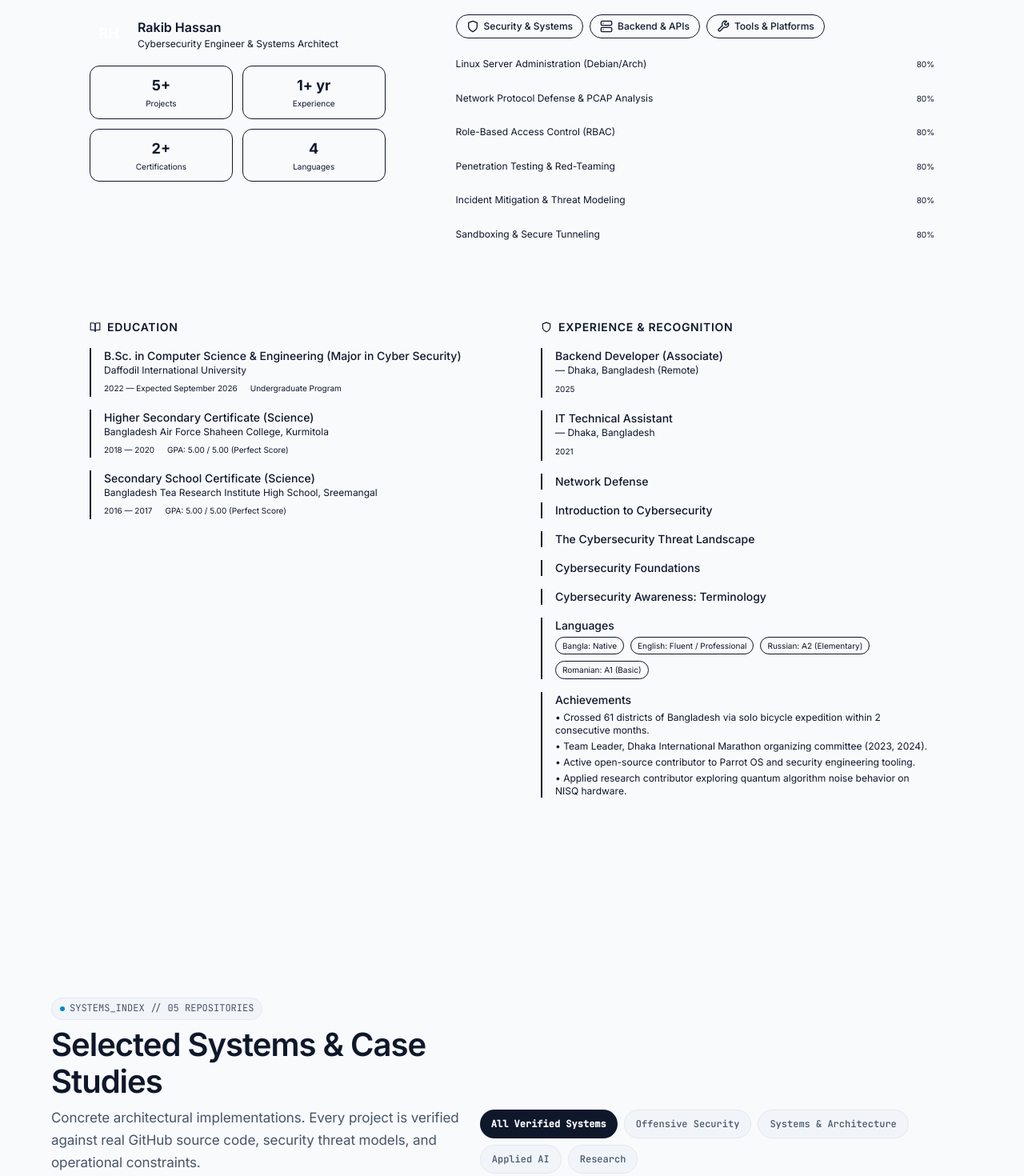
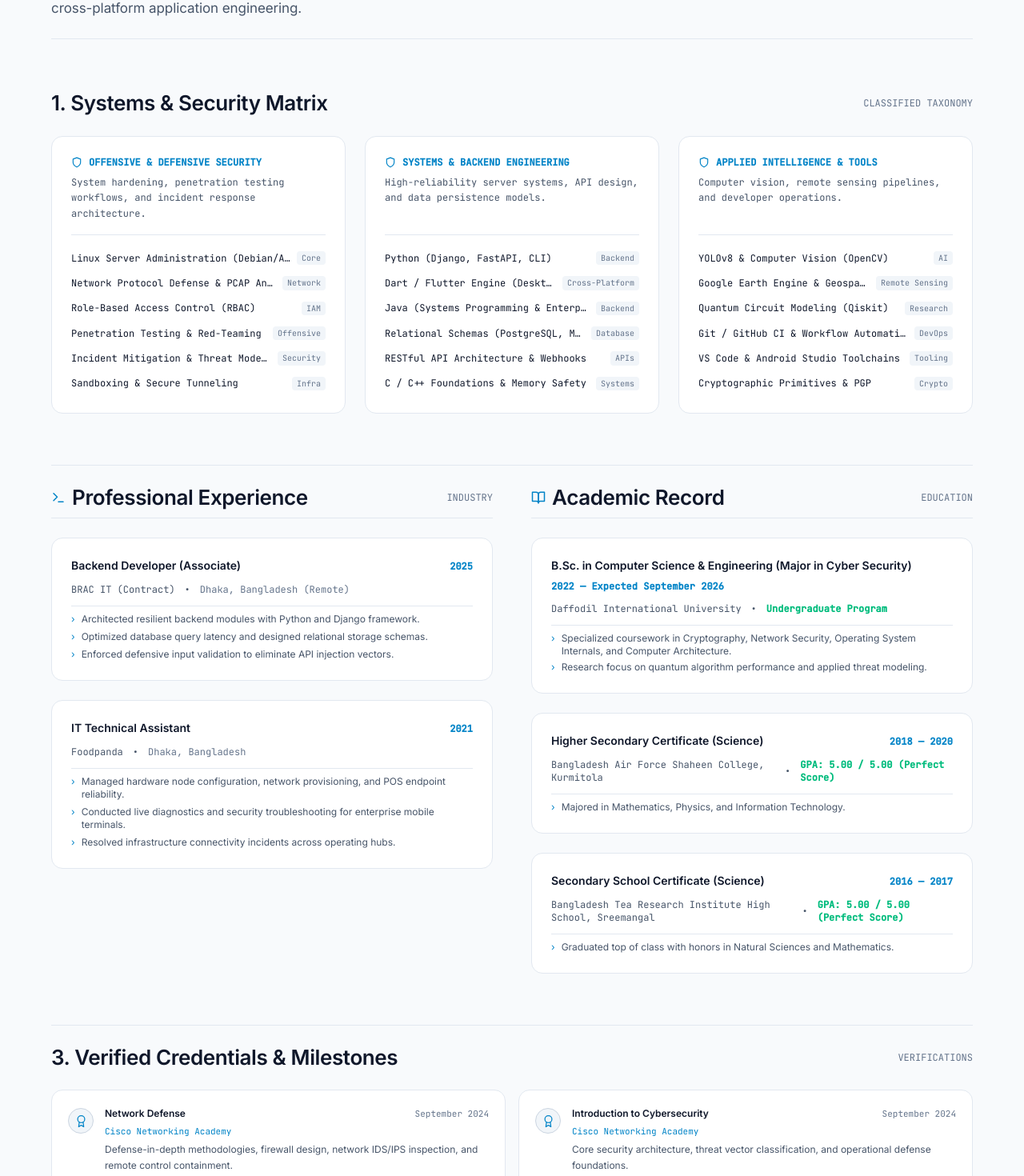
Before and after one commit to rakibhassanrh66/rakibhassanrh66.github.io, a React (Vite) app: page / in a window 1280 px wide. Shown: the part 1020-2490 px from the top of the page at 80% size. Built offline with nearby package versions, Linux system fonts and the light colour scheme.

Commit message:
feat(about): rebuild technical matrix, experience timeline, and certified credentials

```diff
--- a/src/components/about/AboutSection.tsx
+++ b/src/components/about/AboutSection.tsx
@@ -1,234 +1,244 @@
-import { useState } from 'react';
-import { motion } from 'framer-motion';
-import { FiShield, FiServer, FiTool, FiCode, FiCpu, FiGlobe, FiBookOpen } from 'react-icons/fi';
-import { portfolioData, skills, education, experience, languages, achievements, certifications } from '@/data/portfolio';
-import { useDeviceDetect } from '@/hooks/useDeviceDetect';
+import React from 'react';
+import {
+  FiShield,
+  FiTerminal,
+  FiCheckCircle,
+  FiAward,
+  FiCalendar,
+  FiMapPin,
+  FiGlobe,
+  FiBookOpen,
+} from 'react-icons/fi';
+import {
+  portfolioData,
+  skillGroups,
+  experience,
+  education,
+  certifications,
+  achievements,
+  languages,
+} from '@/data/portfolio';
 
-const categoryIcons: Record<string, React.ReactNode> = {
-  security: <FiShield className="h-4 w-4" />,
-  backend: <FiServer className="h-4 w-4" />,
-  tools: <FiTool className="h-4 w-4" />,
-  programming: <FiCode className="h-4 w-4" />,
-  ai: <FiCpu className="h-4 w-4" />,
-  languages: <FiGlobe className="h-4 w-4" />,
-};
+export const AboutSection: React.FC = () => {
+  return (
+    <section
+      id="about"
+      aria-label="Technical Matrix, Experience & Credentials"
+      className="py-24 px-4 sm:px-6 md:px-8 lg:px-12 border-b border-[var(--color-hairline)]"
+    >
+      <div className="max-w-6xl mx-auto space-y-16">
+        {/* Section Header */}
+        <div className="space-y-3 pb-6 border-b border-[var(--color-hairline)]">
+          <div className="telemetry-chip">
+            <span className="w-1.5 h-1.5 rounded-full bg-[var(--color-accent)]" />
+            <span>OPERATIONAL_BACKGROUND // PROFILE & MATRIX</span>
+          </div>
+          <h2 className="type-h1 text-[var(--color-ink)]">
+            Technical Architecture & Credentials
+          </h2>
+          <p className="type-body text-[var(--color-ink-muted)] max-w-2xl">
+            {portfolioData.summary}
+          </p>
+        </div>
 
-const categoryLabels: Record<string, string> = {
-  security: 'Security & Systems',
-  backend: 'Backend & APIs',
-  tools: 'Tools & Platforms',
-  programming: 'Programming',
-  ai: 'AI & Analytics',
-  languages: 'Languages',
-};
+        {/* 1. Technical Capability Matrix (Categorized Taxonomy) */}
+        <div className="space-y-6">
+          <div className="flex items-center justify-between">
+            <h3 className="type-h2 text-[var(--color-ink)]">
+              1. Systems & Security Matrix
+            </h3>
+            <span className="text-xs font-mono text-[var(--color-ink-faint)]">
+              CLASSIFIED TAXONOMY
+            </span>
+          </div>
 
-function SkillBar({ name, level, delay = 0 }: { name: string; level: number; delay?: number }) {
-  return (
-    <motion.div
-      className="group relative"
-      initial={{ opacity: 0, x: -20 }}
-      whileInView={{ opacity: 1, x: 0 }}
-      viewport={{ once: true }}
-      transition={{ delay, duration: 0.4 }}
-    >
-      <div className="mb-1 flex items-center justify-between">
-        <span className="text-xs text-[var(--text-secondary)] group-hover:text-[var(--text-primary)] transition-colors">{name}</span>
-        <span className="text-[10px] text-[var(--text-muted)]">{level}%</span>
-      </div>
-      <div className="h-1.5 overflow-hidden rounded-full bg-[var(--input-bg)]">
-        <motion.div
-          className="h-full rounded-full bg-gradient-to-r from-neon-cyan to-electric-purple"
-          initial={{ width: 0 }}
-          whileInView={{ width: `${level}%` }}
-          viewport={{ once: true }}
-          transition={{ delay: delay + 0.2, duration: 0.8, ease: 'easeOut' }}
-        />
-      </div>
-    </motion.div>
-  );
-}
+          <div className="grid grid-cols-1 md:grid-cols-3 gap-6">
+            {skillGroups.map((group) => (
+              <div
+                key={group.category}
+                className="panel-surface p-6 rounded-[var(--radius-lg)] space-y-4 hover:border-[var(--color-hairline-strong)] transition-all flex flex-col justify-between"
+              >
+                <div className="space-y-2">
+                  <div className="flex items-center gap-2 text-xs font-mono font-semibold text-[var(--color-accent)] uppercase">
+                    <FiShield size={14} />
+                    <span>{group.category}</span>
+                  </div>
+                  <p className="text-xs text-[var(--color-ink-muted)] font-mono leading-relaxed">
+                    {group.description}
+                  </p>
+                </div>
 
-export default function AboutSection() {
-  const [activeCategory, setActiveCategory] = useState<string>('security');
-  const { deviceType } = useDeviceDetect();
-  const isMobile = deviceType === 'mobile';
+                <div className="space-y-1.5 pt-4 border-t border-[var(--color-hairline)]">
+                  {group.skills.map((skill) => (
+                    <div
+                      key={skill.name}
+                      className="flex items-center justify-between py-1 text-xs font-mono text-[var(--color-ink)]"
+                    >
+                      <span className="truncate pr-2">{skill.name}</span>
+                      <span className="text-[10px] text-[var(--color-ink-faint)] px-1.5 py-0.5 rounded bg-[var(--color-surface-2)] shrink-0">
+                        {skill.tag}
+                      </span>
+                    </div>
+                  ))}
+                </div>
+              </div>
+            ))}
+          </div>
+        </div>
 
-  const categories = [...new Set(skills.map((s) => s.category))];
-  const filteredSkills = skills.filter((s) => s.category === activeCategory);
+        {/* 2. Professional Experience & Academic Timeline */}
+        <div className="grid grid-cols-1 lg:grid-cols-2 gap-12 pt-6 border-t border-[var(--color-hairline)]">
+          {/* Left: Professional Work History */}
+          <div className="space-y-6">
+            <div className="flex items-center justify-between pb-2 border-b border-[var(--color-hairline)]">
+              <h3 className="type-h2 text-[var(--color-ink)] flex items-center gap-2">
+                <FiTerminal size={18} className="text-[var(--color-accent)]" />
+                <span>Professional Experience</span>
+              </h3>
+              <span className="text-xs font-mono text-[var(--color-ink-faint)]">
+                INDUSTRY
+              </span>
+            </div>
 
-  return (
-    <section id="about" className="relative py-20 lg:py-32">
-      <div className="mx-auto max-w-6xl px-6">
-        {/* Section Header */}
-        <motion.div
-          className="mb-16 text-center"
-          initial={{ opacity: 0, y: 20 }}
-          whileInView={{ opacity: 1, y: 0 }}
-          viewport={{ once: true }}
-        >
-          <span className="inline-block rounded-full border border-neon-cyan/20 bg-neon-cyan/5 px-4 py-1.5 text-xs font-medium tracking-wider text-neon-cyan uppercase">
-            About
-          </span>
-          <h2 className="mt-4 text-3xl font-bold text-[var(--text-primary)] sm:text-4xl font-[Orbitron]">
-            Security<span className="gradient-text"> Engineer</span>
-          </h2>
-        </motion.div>
+            <div className="space-y-6">
+              {experience.map((item) => (
+                <div
+                  key={item.role + item.organization}
+                  className="panel-surface p-6 rounded-[var(--radius-lg)] space-y-3"
+                >
+                  <div className="flex flex-wrap items-baseline justify-between gap-2">
+                    <h4 className="text-sm font-semibold text-[var(--color-ink)]">
+                      {item.role}
+                    </h4>
+                    <span className="text-xs font-mono text-[var(--color-accent)] font-semibold">
+                      {item.period}
+                    </span>
+                  </div>
 
-        <div className={`grid gap-10 ${isMobile ? 'grid-cols-1' : 'grid-cols-5'}`}>
-          {/* Profile Card */}
-          <motion.div
-            className={`glass-panel p-6 ${isMobile ? '' : 'col-span-2'}`}
-            initial={{ opacity: 0, x: -20 }}
-            whileInView={{ opacity: 1, x: 0 }}
-            viewport={{ once: true }}
-          >
-            <div className="mb-4 flex items-center gap-3">
-              <div className="flex h-12 w-12 items-center justify-center rounded-xl bg-gradient-to-br from-neon-cyan to-electric-purple text-lg font-bold text-white">
-                RH
-              </div>
-              <div>
-                <h3 className="font-semibold text-[var(--text-primary)]">{portfolioData.name}</h3>
-                <p className="text-xs text-[var(--text-muted)]">{portfolioData.role}</p>
-              </div>
-            </div>
-            <p className="mb-4 text-sm leading-relaxed text-[var(--text-secondary)]">{portfolioData.aboutDetail}</p>
+                  <div className="text-xs font-mono text-[var(--color-ink-muted)] flex items-center gap-3">
+                    <span>{item.organization}</span>
+                    <span>•</span>
+                    <span className="text-[var(--color-ink-faint)]">{item.location}</span>
+                  </div>
 
-            {/* Quick Stats */}
-            <div className="grid grid-cols-2 gap-3">
-              {[
-                { label: 'Projects', value: '5+' },
-                { label: 'Experience', value: '1+ yr' },
-                { label: 'Certifications', value: '2+' },
-                { label: 'Languages', value: '4' },
-              ].map((stat) => (
-                <div
-                  key={stat.label}
-                  className="rounded-xl border border-[var(--card-border)] bg-[var(--card-bg)] px-3 py-2.5 text-center"
-                >
-                  <div className="text-lg font-bold gradient-text">{stat.value}</div>
-                  <div className="text-[10px] text-[var(--text-muted)]">{stat.label}</div>
+                  <ul className="space-y-1.5 text-xs text-[var(--color-ink-muted)] pt-2 border-t border-[var(--color-hairline)]">
+                    {item.bullets.map((b, i) => (
+                      <li key={i} className="flex items-start gap-2">
+                        <span className="text-[var(--color-accent)] select-none">›</span>
+                        <span>{b}</span>
+                      </li>
+                    ))}
+                  </ul>
                 </div>
               ))}
             </div>
-          </motion.div>
+          </div>
 
-          {/* Skills Panel */}
-          <motion.div
-            className={`glass-panel p-6 ${isMobile ? '' : 'col-span-3'}`}
-            initial={{ opacity: 0, x: 20 }}
-            whileInView={{ opacity: 1, x: 0 }}
-            viewport={{ once: true }}
-          >
-            {/* Category tabs */}
-            <div className="mb-6 flex flex-wrap gap-2">
-              {categories.map((cat) => (
-                <motion.button
-                  key={cat}
-                  onClick={() => setActiveCategory(cat)}
-                  className={`inline-flex items-center gap-1.5 rounded-full px-3 py-1.5 text-xs font-medium transition-all ${
-                    activeCategory === cat
-                      ? 'bg-neon-cyan/15 text-neon-cyan border border-neon-cyan/30'
-                      : 'bg-[var(--card-bg)] text-[var(--text-muted)] border border-[var(--card-border)] hover:text-[var(--text-primary)]'
-                  }`}
-                  whileHover={{ scale: 1.05 }}
-                  whileTap={{ scale: 0.95 }}
-                >
-                  {categoryIcons[cat]}
-                  {categoryLabels[cat]}
-                </motion.button>
-              ))}
+          {/* Right: Academic Foundation */}
+          <div className="space-y-6">
+            <div className="flex items-center justify-between pb-2 border-b border-[var(--color-hairline)]">
+              <h3 className="type-h2 text-[var(--color-ink)] flex items-center gap-2">
+                <FiBookOpen size={18} className="text-[var(--color-accent)]" />
+                <span>Academic Record</span>
+              </h3>
+              <span className="text-xs font-mono text-[var(--color-ink-faint)]">
+                EDUCATION
+              </span>
             </div>
 
-            <div className="space-y-4">
-              {filteredSkills.map((skill, i) => (
-                <SkillBar key={skill.name} name={skill.name} level={skill.level} delay={i * 0.05} />
-              ))}
-            </div>
-          </motion.div>
-        </div>
+            <div className="space-y-6">
+              {education.map((item) => (
+                <div
+                  key={item.degree}
+                  className="panel-surface p-6 rounded-[var(--radius-lg)] space-y-3"
+                >
+                  <div className="flex flex-wrap items-baseline justify-between gap-2">
+                    <h4 className="text-sm font-semibold text-[var(--color-ink)]">
+                      {item.degree}
+                    </h4>
+                    <span className="text-xs font-mono text-[var(--color-accent)] font-semibold">
+                      {item.period}
+                    </span>
+                  </div>
 
-        {/* Education & Experience */}
-        <div className={`mt-10 grid gap-6 ${isMobile ? 'grid-cols-1' : 'grid-cols-2'}`}>
-          {/* Education */}
-          <motion.div
-            className="glass-panel p-6"
-            initial={{ opacity: 0, y: 20 }}
-            whileInView={{ opacity: 1, y: 0 }}
-            viewport={{ once: true }}
-          >
-            <h3 className="mb-4 flex items-center gap-2 text-sm font-semibold text-[var(--text-primary)] uppercase tracking-wider">
-              <FiBookOpen className="text-neon-cyan" /> Education
-            </h3>
-            <div className="space-y-4">
-              {education.map((edu, i) => (
-                <div key={i} className="border-l-2 border-neon-cyan/20 pl-4">
-                  <p className="text-sm font-medium text-[var(--text-primary)]">{edu.degree}</p>
-                  <p className="text-xs text-[var(--text-muted)]">{edu.institution}</p>
-                  <div className="mt-1 flex items-center gap-2">
-                    <span className="text-[10px] text-[var(--text-muted)]">{edu.period}</span>
-                    {edu.grade && (
-                      <span className="rounded-full bg-neon-cyan/10 px-2 py-0.5 text-[10px] text-neon-cyan">
-                        {edu.grade}
-                      </span>
-                    )}
+                  <div className="text-xs font-mono text-[var(--color-ink-muted)] flex items-center gap-3">
+                    <span>{item.institution}</span>
+                    <span>•</span>
+                    <span className="text-emerald-500 font-semibold">{item.grade}</span>
                   </div>
+
+                  <ul className="space-y-1 text-xs text-[var(--color-ink-muted)] pt-2 border-t border-[var(--color-hairline)]">
+                    {item.highlights.map((h, i) => (
+                      <li key={i} className="flex items-start gap-2">
+                        <span className="text-[var(--color-accent)] select-none">›</span>
+                        <span>{h}</span>
+                      </li>
+                    ))}
+                  </ul>
                 </div>
               ))}
             </div>
-          </motion.div>
+          </div>
+        </div>
 
-          {/* Experience & Certifications */}
-          <motion.div
-            className="glass-panel p-6"
-            initial={{ opacity: 0, y: 20 }}
-            whileInView={{ opacity: 1, y: 0 }}
-            viewport={{ once: true }}
-            transition={{ delay: 0.1 }}
-          >
-            <h3 className="mb-4 flex items-center gap-2 text-sm font-semibold text-[var(--text-primary)] uppercase tracking-wider">
-              <FiShield className="text-neon-cyan" /> Experience & Recognition
+        {/* 3. Verified Certifications & Personal Milestones */}
+        <div className="pt-6 border-t border-[var(--color-hairline)] space-y-6">
+          <div className="flex items-center justify-between">
+            <h3 className="type-h2 text-[var(--color-ink)]">
+              3. Verified Credentials & Milestones
             </h3>
-            <div className="space-y-4">
-              {experience.map((exp, i) => (
-                <div key={i} className="border-l-2 border-electric-purple/20 pl-4">
-                  <p className="text-sm font-medium text-[var(--text-primary)]">{exp.role}</p>
-                  <p className="text-xs text-[var(--text-muted)]">{exp.company} — {exp.location}</p>
-                  <span className="text-[10px] text-[var(--text-muted)]">{exp.period}</span>
+            <span className="text-xs font-mono text-[var(--color-ink-faint)]">
+              VERIFICATIONS
+            </span>
+          </div>
+
+          <div className="grid grid-cols-1 md:grid-cols-2 gap-4">
+            {certifications.map((cert) => (
+              <div
+                key={cert.title}
+                className="panel-surface p-5 rounded-[var(--radius-lg)] flex items-start gap-3.5"
+              >
+                <div className="w-8 h-8 rounded-full bg-[var(--color-surface-2)] border border-[var(--color-hairline-strong)] flex items-center justify-center text-[var(--color-accent)] shrink-0 mt-0.5">
+                  <FiAward size={15} />
+                </div>
+                <div className="space-y-1 text-left">
+                  <div className="flex items-baseline justify-between gap-2">
+                    <h4 className="text-xs font-semibold text-[var(--color-ink)]">
+                      {cert.title}
+                    </h4>
+                    <span className="text-[11px] font-mono text-[var(--color-ink-faint)] shrink-0">
+                      {cert.issued}
+                    </span>
+                  </div>
+                  <div className="text-[11px] font-mono text-[var(--color-accent)]">
+                    {cert.issuer}
+                  </div>
+                  <p className="text-xs text-[var(--color-ink-muted)] leading-relaxed">
+                    {cert.summary}
+                  </p>
+                </div>
+              </div>
+            ))}
+          </div>
+
+          {/* Personal Milestones / Endurance Accomplishments */}
+          <div className="panel-surface p-6 rounded-[var(--radius-lg)] space-y-3 mt-6">
+            <div className="text-xs font-mono font-semibold text-[var(--color-accent)] uppercase">
+              // ENDURANCE & COMMUNITY RECORD
+            </div>
+            <div className="grid grid-cols-1 sm:grid-cols-2 gap-3 pt-2">
+              {achievements.map((item, i) => (
+                <div key={i} className="flex items-start gap-2.5 text-xs text-[var(--color-ink)] font-mono">
+                  <FiCheckCircle size={14} className="text-emerald-500 shrink-0 mt-0.5" />
+                  <span>{item}</span>
                 </div>
               ))}
-              {certifications.map((cert, i) => (
-                <div key={i} className="border-l-2 border-neon-cyan/20 pl-4">
-                  <p className="text-sm font-medium text-[var(--text-secondary)]">{cert.title}</p>
-                  <p className="text-xs text-[var(--text-muted)]">{cert.description}</p>
-                </div>
-              ))}
-              {/* Languages */}
-              <div className="border-l-2 border-electric-purple/20 pl-4">
-                <p className="text-sm font-medium text-[var(--text-secondary)] mb-1">Languages</p>
-                <div className="flex flex-wrap gap-2">
-                  {languages.map((lang) => (
-                    <span
-                      key={lang.name}
-                      className="rounded-full border border-[var(--card-border)] bg-[var(--card-bg)] px-2 py-0.5 text-[10px] text-[var(--text-muted)]"
-                    >
-                      {lang.name}: {lang.level}
-                    </span>
-                  ))}
-                </div>
-              </div>
-              {/* Achievements */}
-              <div className="border-l-2 border-neon-cyan/20 pl-4">
-                <p className="text-sm font-medium text-[var(--text-secondary)] mb-1">Achievements</p>
-                <ul className="space-y-1">
-                  {achievements.map((a, i) => (
-                    <li key={i} className="text-xs text-[var(--text-muted)]">• {a}</li>
-                  ))}
-                </ul>
-              </div>
             </div>
-          </motion.div>
+          </div>
         </div>
       </div>
     </section>
   );
-}
+};
+
+export default AboutSection;
```
